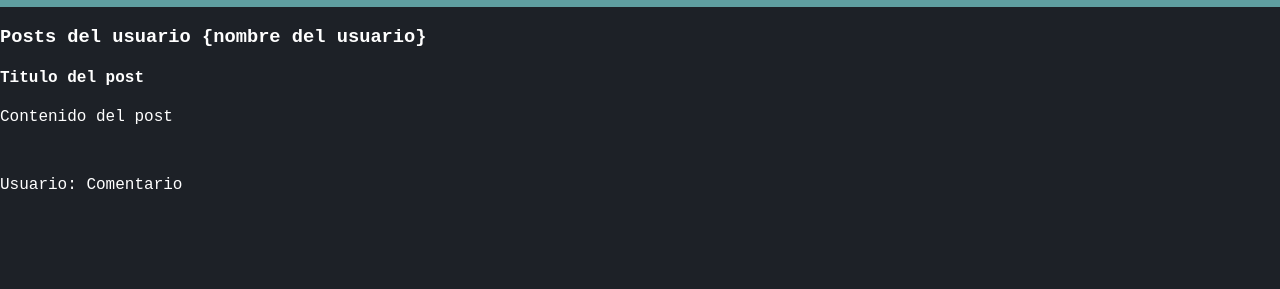
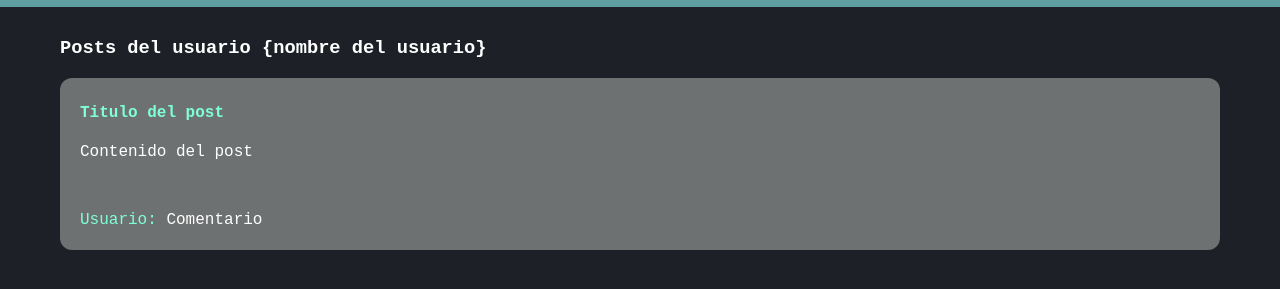
Before and after one commit to FrancoOpenSource/curso-git, a plain HTML site: page index.html in a window 1280 px wide. Shown: the part 63-352 px from the top of the page. Drawn offline with Linux system fonts and the light colour scheme; a web font is replaced by a local one.

Commit message:
Commit Styles

```diff
--- a/style.css
+++ b/style.css
@@ -20,3 +20,21 @@ h1{
     width: 80px;
     height: 50px;
 }
+.container{
+    margin-top: 30px;
+    padding: 0 60px 0 60px;
+}
+
+.post{
+    background-color: #6e7171;
+    margin-bottom: 15px;
+    padding: 5px 20px 5px 20px;
+    border-radius: 12px;
+}
+.post h4{
+    color: aquamarine;
+}
+
+.post span{
+    color: aquamarine;
+}
```
